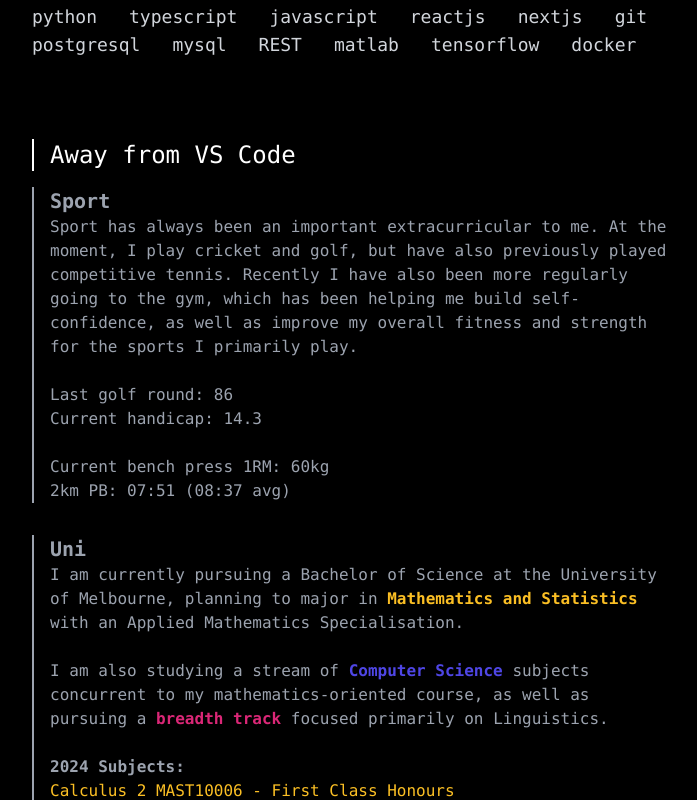
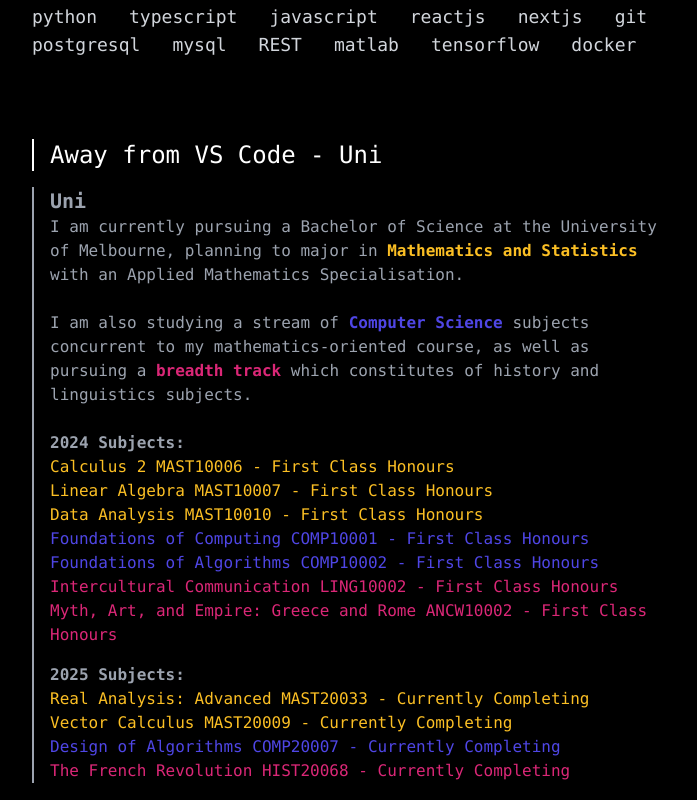
Before and after one commit to itssammurphy/portfolio, a Next.js app: page / in a window 1280 px wide. Shown: the part 2700-3500 px from the top of the page, without its empty margins (288-985 px from the left). Built offline with nearby package versions, Linux system fonts and the light colour scheme; no server answers.

Commit message:
updated subjects for 2025

```diff
--- a/components/public/Away.tsx
+++ b/components/public/Away.tsx
@@ -73,34 +73,39 @@ const AwayFromCoding = () => {
                 className: BREADTH_CLASSNAME,
             },
         ],
+        2025: [
+            {
+                name: "Real Analysis: Advanced MAST20033",
+                filters: ["all", "maths"],
+                grade: "Currently Completing",
+                className: MATHS_CLASSNAME,
+            },
+            {
+                name: "Vector Calculus MAST20009",
+                filters: ["all", "maths"],
+                grade: "Currently Completing",
+                className: MATHS_CLASSNAME,
+            },
+            {
+                name: "Design of Algorithms COMP20007",
+                filters: ["all", "comp"],
+                grade: "Currently Completing",
+                className: COMP_CLASSNAME,
+            },
+            {
+                name: "The French Revolution HIST20068",
+                filters: ["all", "breadth"],
+                grade: "Currently Completing",
+                className: BREADTH_CLASSNAME,
+            },
+        ],
     };
 
     return (
         <section className="w-full px-4 lg:w-3/5 lg:px-16 py-2 lg:py-8 flex flex-col items-start justify-start font-mono">
             <h1 className="border-l-2 border-white pl-4 text-2xl my-4 text-white">
-                Away from VS Code
+                Away from VS Code - Uni
             </h1>
-            <div className="border-l-2 border-gray-400 text-gray-400 pl-4 mb-8">
-                <h2 className="text-xl font-semibold">Sport</h2>
-                <p className="font-light">
-                    Sport has always been an important extracurricular to me. At
-                    the moment, I play cricket and golf, but have also
-                    previously played competitive tennis. Recently I have also
-                    been more regularly going to the gym, which has been helping
-                    me build self-confidence, as well as improve my overall
-                    fitness and strength for the sports I primarily play.
-                    <br />
-                    <br />
-                    Last golf round: 86
-                    <br />
-                    Current handicap: 14.3
-                    <br />
-                    <br />
-                    Current bench press 1RM: 60kg
-                    <br />
-                    2km PB: 07:51 (08:37 avg)
-                </p>
-            </div>
             <div className="border-l-2 border-gray-400 text-gray-400 pl-4 mb-8">
                 <h2 className="text-xl font-semibold">Uni</h2>
                 <p className="font-light">
@@ -129,13 +134,25 @@ const AwayFromCoding = () => {
                     >
                         breadth track
                     </span>{" "}
-                    focused primarily on Linguistics.
+                    which constitutes of history and linguistics subjects.
                     <br />
                     <br />
                 </p>
                 <b>2024 Subjects:</b>
+                <ul className="mb-4">
+                    {subjects["2024"].map((subject: Subject, index: number) => {
+                        if (subject.filters.includes(filter)) {
+                            return (
+                                <li key={index} className={subject.className}>
+                                    {subject.name} - {subject.grade}
+                                </li>
+                            );
+                        }
+                    })}
+                </ul>
+                <b>2025 Subjects:</b>
                 <ul>
-                    {subjects["2024"].map((subject: Subject, index: number) => {
+                    {subjects["2025"].map((subject: Subject, index: number) => {
                         if (subject.filters.includes(filter)) {
                             return (
                                 <li key={index} className={subject.className}>
--- a/package.json
+++ b/package.json
@@ -20,7 +20,7 @@
     "clsx": "^2.1.1",
     "easymde": "^2.18.0",
     "lucide-react": "^0.408.0",
-    "next": "14.2.5",
+    "next": "^14.2.22",
     "next-sanity": "^9.4.2",
     "node-emoji": "^2.1.3",
     "querystring": "^0.2.1",
```
Also changed, not shown: 1 other file (tests, documents, lock files or other folders).
